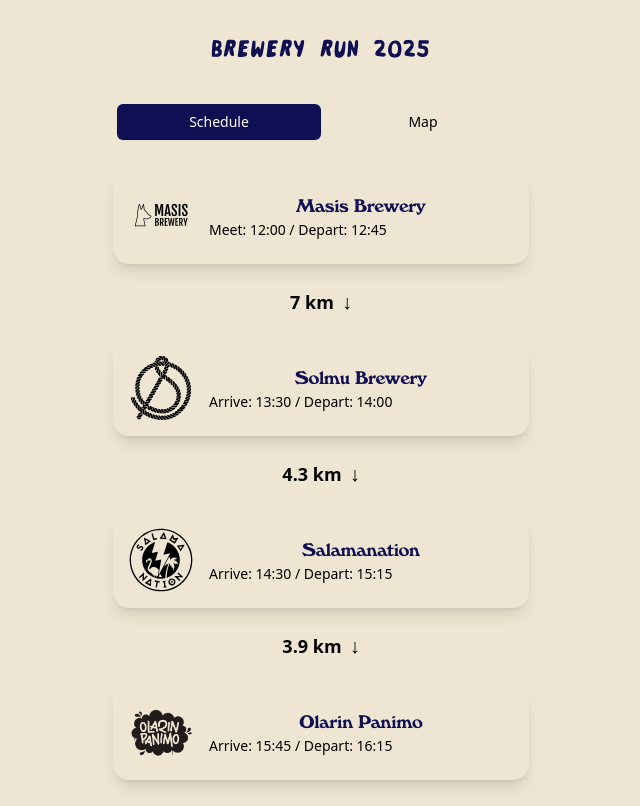
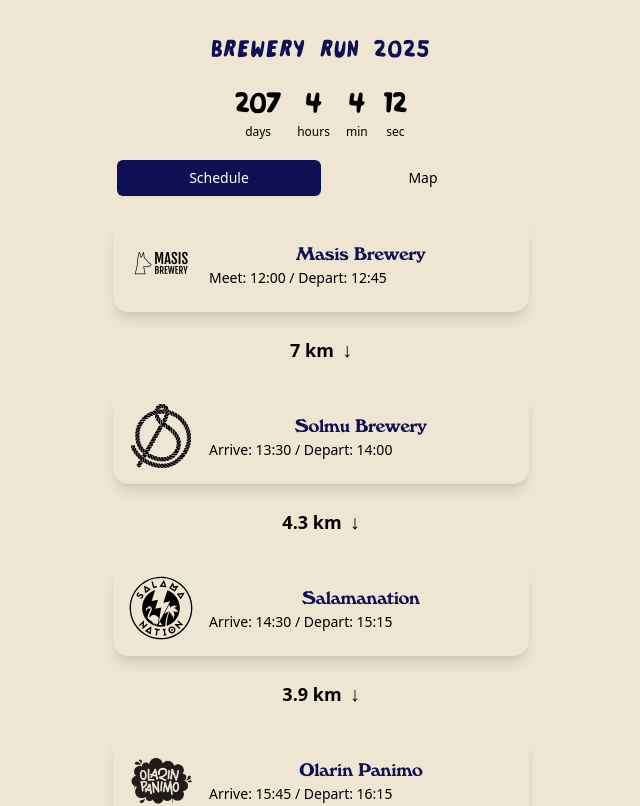
Before and after one commit to Tiketti/mrc-baltic-cruise, a React (Vite) app: page /brewery-run in a window 1280 px wide. Shown: the top 806 px of the page, without its empty margins (319-959 px from the left). Built offline with nearby package versions, Linux system fonts and the light colour scheme; a web font is replaced by a local one.

Commit message:
Add countdown to brewery run

```diff
--- a/src/breweryData.tsx
+++ b/src/breweryData.tsx
@@ -10,6 +10,9 @@
   address?: string;
   website?: string;
 }
+
+// Event date: October 11, 2025 at 12:00 (first brewery meet time)
+export const eventDate = new Date(2025, 9, 11, 12, 0, 0); // Month is 0-indexed (9 = October)
 
 export const breweryStops: BreweryStop[] = [
   {
--- /dev/null
+++ b/src/components/Countdown.tsx
@@ -0,0 +1,106 @@
+import { useEffect, useState } from "react";
+
+interface CountdownProps {
+  targetDate: Date;
+}
+
+interface TimeRemaining {
+  days: number;
+  hours: number;
+  minutes: number;
+  seconds: number;
+  isEventDay: boolean;
+  isPast: boolean;
+}
+
+const calculateTimeRemaining = (targetDate: Date): TimeRemaining => {
+  const now = new Date();
+  const difference = targetDate.getTime() - now.getTime();
+
+  // Check if it's the event day
+  const isEventDay = now.toDateString() === targetDate.toDateString();
+
+  // Check if event has passed
+  const isPast = difference < 0;
+
+  if (isPast) {
+    return {
+      days: 0,
+      hours: 0,
+      minutes: 0,
+      seconds: 0,
+      isEventDay: false,
+      isPast: true,
+    };
+  }
+
+  const days = Math.floor(difference / (1000 * 60 * 60 * 24));
+  const hours = Math.floor(
+    (difference % (1000 * 60 * 60 * 24)) / (1000 * 60 * 60),
+  );
+  const minutes = Math.floor((difference % (1000 * 60 * 60)) / (1000 * 60));
+  const seconds = Math.floor((difference % (1000 * 60)) / 1000);
+
+  return { days, hours, minutes, seconds, isEventDay, isPast };
+};
+
+export const Countdown = ({ targetDate }: CountdownProps) => {
+  const [timeRemaining, setTimeRemaining] = useState<TimeRemaining>(
+    calculateTimeRemaining(targetDate),
+  );
+
+  useEffect(() => {
+    const timer = setInterval(() => {
+      setTimeRemaining(calculateTimeRemaining(targetDate));
+    }, 1000);
+
+    return () => clearInterval(timer);
+  }, [targetDate]);
+
+  if (timeRemaining.isPast) {
+    return (
+      <div className="text-center text-gray-400 text-sm">
+        <p>Event has concluded</p>
+      </div>
+    );
+  }
+
+  if (timeRemaining.isEventDay) {
+    return (
+      <div className="text-center">
+        <p className="font-bold text-brand-yellow text-xl">TODAY IS THE DAY!</p>
+      </div>
+    );
+  }
+
+  return (
+    <div className="text-center">
+      <div className="flex justify-center space-x-4 text-white">
+        <div className="flex flex-col">
+          <span className="font-bold font-mikkelwind text-4xl">
+            {timeRemaining.days}
+          </span>
+          <span className="text-gray-400 text-xs">days</span>
+        </div>
+        <div className="flex flex-col">
+          <span className="font-bold font-mikkelwind text-4xl">
+            {timeRemaining.hours}
+          </span>
+          <span className="text-gray-400 text-xs">hours</span>
+        </div>
+        <div className="flex flex-col">
+          <span className="font-bold font-mikkelwind text-4xl">
+            {timeRemaining.minutes}
+          </span>
+          <span className="text-gray-400 text-xs">min</span>
+        </div>
+        <div className="flex flex-col">
+          <span className="font-bold font-mikkelwind text-4xl">
+            {timeRemaining.seconds}
+          </span>
+          <span className="text-gray-400 text-xs">sec</span>
+        </div>
+      </div>
+    </div>
+  );
+};
--- a/src/pages/BreweryRun.tsx
+++ b/src/pages/BreweryRun.tsx
@@ -1,5 +1,6 @@
 import { useState } from "react";
-import { breweryStops } from "../breweryData";
+import { breweryStops, eventDate } from "../breweryData";
+import { Countdown } from "../components/Countdown";
 import { MapTab } from "../components/MapTab";
 import { ScheduleTab } from "../components/ScheduleTab";
 import { useDocumentTitle } from "../hooks/useDocumentTitle";
@@ -37,11 +38,15 @@
   return (
     <div className="min-h-screen bg-gray-900 text-white">
       <div className="mx-auto max-w-md px-4 py-8">
-        <h1 className="mb-8 text-center font-bold text-3xl tracking-wider">
+        <h1 className="mb-4 text-center font-bold text-3xl tracking-wider">
           BREWERY RUN 2025
         </h1>
 
-        <div className="mb-6 flex rounded-lg bg-gray-800 p-1">
+        <div className="mb-4">
+          <Countdown targetDate={eventDate} />
+        </div>
+
+        <div className="mb-4 flex rounded-lg bg-gray-800 p-1">
           <button
             type="button"
             onClick={() => setActiveTab("schedule")}
--- a/tailwind.config.js
+++ b/tailwind.config.js
@@ -15,7 +15,10 @@
       },
     },
     extend: {
-      fontFamily: { sans: ["Inter var", "sans-serif"] },
+      fontFamily: {
+        sans: ["Inter var", "sans-serif"],
+        mikkelwind: ["MikkelWind", "sans-serif"],
+      },
       keyframes: {
         "accordion-down": {
           from: { height: 0 },
```
